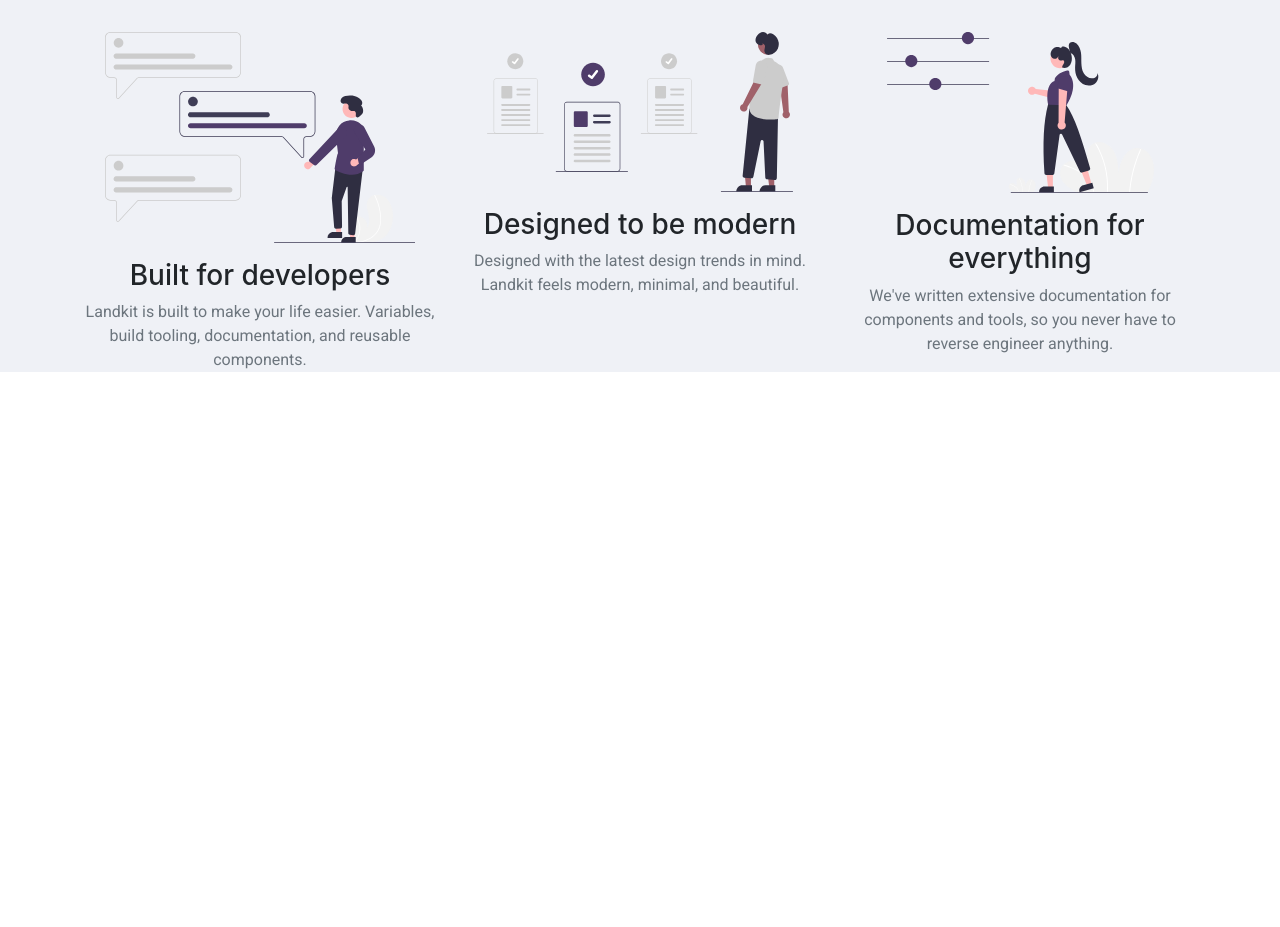
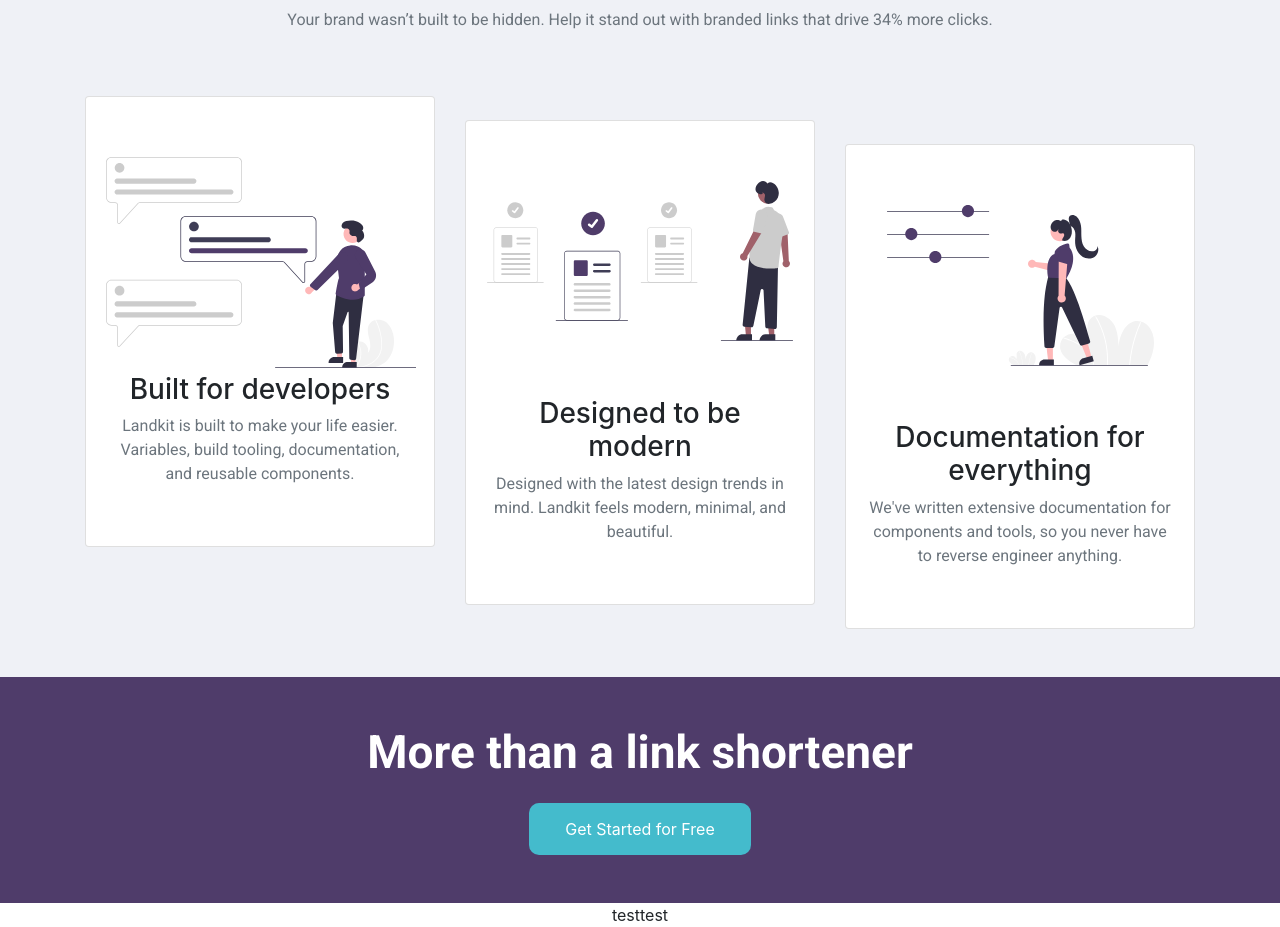
Before and after one commit to DevelopStudios/shortify-app, a React (Create React App) app: page / in a window 1280 px wide. Shown: the part 975-1902 px from the top of the page. Before the commit the page ends 1347 px from the top, so only its background shows below. Built offline with nearby package versions, Linux system fonts and the light colour scheme.

Commit message:
Started with footer section

```diff
--- a/src/About/About.css
+++ b/src/About/About.css
@@ -1,3 +1,34 @@
 .about-container {
     background: #EFF1F6;
 }
+
+.about-container .icon {
+    height: 200px;
+}
+
+.about-container .card {
+  padding: 60px 20px;
+}
+
+.about-container button.btn{
+    width: 222px;
+    height: 52px;
+    background: #44BBCC;
+    border-radius: 10px;
+    color: #fff;
+    margin: 0 auto;
+}
+
+.about-container .container-fluid {
+    background: #4f3c6a;
+}
+
+.about-container .container-fluid h2 {
+  font-family: Roboto, sans-serif;
+  font-style: normal;
+  font-weight: bold;
+  font-size: 46px;
+  line-height: 54px;
+  text-align: center;
+  color: #fff;
+}
--- a/src/About/About.js
+++ b/src/About/About.js
@@ -2,7 +2,7 @@
 import "./About.css";
 const about = () => {
   return (
-    <div class="about-container">
+    <div class="about-container pt-8 mt-n5">
       <div class="row justify-content-center pt-5">
         <div class="col-12 col-md-10 col-lg-8 text-center">
           <h2>The link shortener that has your brand’s back</h2>
@@ -14,7 +14,8 @@
       </div>
       <div class="container pt-5">
         <div class="row">
-          <div class="col-12 col-md-4 aos-init aos-animate" data-aos="fade-up">
+          <div class="col-12 col-md-4">
+            <div class="card">
             <div class="icon text-primary mb-3">
             <svg width="310" height="211" viewBox="0 0 310 211" fill="none" xmlns="http://www.w3.org/2000/svg">
             <g clip-path="url(#clip0)">
@@ -60,8 +61,10 @@
             <p class="text-muted mb-6 mb-md-0">
               Landkit is built to make your life easier. Variables, build tooling, documentation, and reusable components.
             </p>
+            </div>
           </div>
-          <div class="col-12 col-md-4 aos-init aos-animate" data-aos="fade-up" data-aos-delay="50">
+          <div class="col-12 col-md-4 mt-4">
+          <div class="card">
             <div class="icon text-primary mb-3">
             <svg width="306" height="160" viewBox="0 0 306 160" fill="none" xmlns="http://www.w3.org/2000/svg">
             <g clip-path="url(#clip0)">
@@ -129,8 +132,10 @@
             <p class="text-muted mb-6 mb-md-0">
               Designed with the latest design trends in mind. Landkit feels modern, minimal, and beautiful.
             </p>
+            </div>
           </div>
-          <div class="col-12 col-md-4 aos-init aos-animate" data-aos="fade-up" data-aos-delay="100">
+          <div class="col-12 col-md-4 mt-5">
+            <div class="card">
             <div class="icon text-primary mb-3">
             <svg width="267" height="161" viewBox="0 0 267 161" fill="none" xmlns="http://www.w3.org/2000/svg">
             <g clip-path="url(#clip0)">
@@ -176,8 +181,22 @@
             <p class="text-muted mb-0">
               We've written extensive documentation for components and tools, so you never have to reverse engineer anything.
             </p>
+            </div>
+
           </div>
         </div>
+      </div>
+      <div class="container-fluid mt-5 py-5">
+      <div class="row justify-content-center">
+                <div class="col-12 col-md-10 col-lg-8 text-center">
+                  <h2>
+                    More than a link shortener
+                  </h2>
+                  <button class="btn btn-block cta mt-4">
+                      Get Started for Free
+                    </button>
+                </div>
+              </div>
       </div>
     </div>
   );
--- a/src/App.css
+++ b/src/App.css
@@ -18,6 +18,14 @@
 .App-logo {
   height: 40vmin;
   pointer-events: none;
+}
+
+
+.pt-8, .py-8 {
+    padding-top: 7rem!important;
+}
+.pb-8, .py-8 {
+    padding-bottom: 7rem!important;
 }
 
 @media (prefers-reduced-motion: no-preference) {
--- a/src/App.js
+++ b/src/App.js
@@ -5,6 +5,7 @@
 import Banner from './Banner/Banner';
 import ShortenForm from './ShortenForm/ShortenForm';
 import About from './About/About';
+import Footer from './Footer/Footer';
 function App() {
   return (
     <div className="App">
@@ -12,6 +13,7 @@
         <Banner/>
         <ShortenForm/>
         <About/>
+        <Footer/>
     </div>
   );
 }
--- /dev/null
+++ b/src/Footer/Footer.js
@@ -0,0 +1,23 @@
+import React from "react";
+import Navbar from "react-bootstrap/Navbar";
+import Nav from "react-bootstrap/Nav";
+import NavDropdown from "react-bootstrap/NavDropdown";
+import Button from "react-bootstrap/Button";
+import "./Footer.css";
+const footer = () => {
+  return (
+    <footer>
+      <div class="container">
+          <div class="row justify-content-center">
+            <div class="col-12">
+              <div class="d-flex justify-content-center">
+              <div>test</div>
+              <div>test</div>
+              </div>
+            </div>
+          </div>
+      </div>
+    </footer>
+  );
+};
+export default footer;
--- a/src/ShortenForm/ShortenForm.css
+++ b/src/ShortenForm/ShortenForm.css
@@ -1,6 +1,9 @@
 .form-section .container {
     background: #4F3C6A;
     padding: 30px 60px;
+    z-index: 999;
+    position: relative;
+    bottom: -7px;
 }
 
 .form-section button.btn.btn-primary {
--- a/src/ShortenForm/ShortenForm.js
+++ b/src/ShortenForm/ShortenForm.js
@@ -14,9 +14,9 @@
             <div class="row">
               <div class="col">
                 <input
-                  type="email"
+                  type="url"
                   class="form-control"
-                  placeholder="Enter your email"
+                  placeholder="Enter your url..."
                 />
               </div>
               <div class="submit-container">
```
Also changed, not shown: src/Footer/Footer.css (added).
